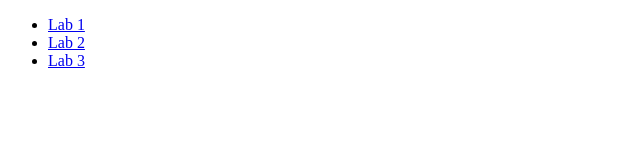
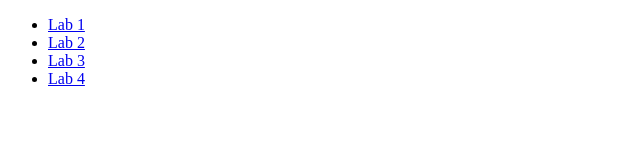
Before and after one commit to Michaelli8899/michael_personal_website, a plain HTML site: page index.html in a window 1280 px wide. Shown: the full height of the page, 0-640 px from the left. Drawn offline with Linux system fonts and the light colour scheme.

Commit message:
Update index.html

```diff
--- a/index.html
+++ b/index.html
@@ -11,6 +11,7 @@
         <li><a href = '67250_webdevlabs/mml2-lab1/index.html'>Lab 1</a></li>
         <li><a href = '67250_webdevlabs/mml2-lab2/index.html'>Lab 2</a></li>
         <li><a href = '67250_webdevlabs/mml2-lab3/index.html'>Lab 3</a></li>
+        <li><a href = '67250_webdevlabs/mml2-lab4/index.html'>Lab 4</a></li>
     </ul>
 
 </body>
```
